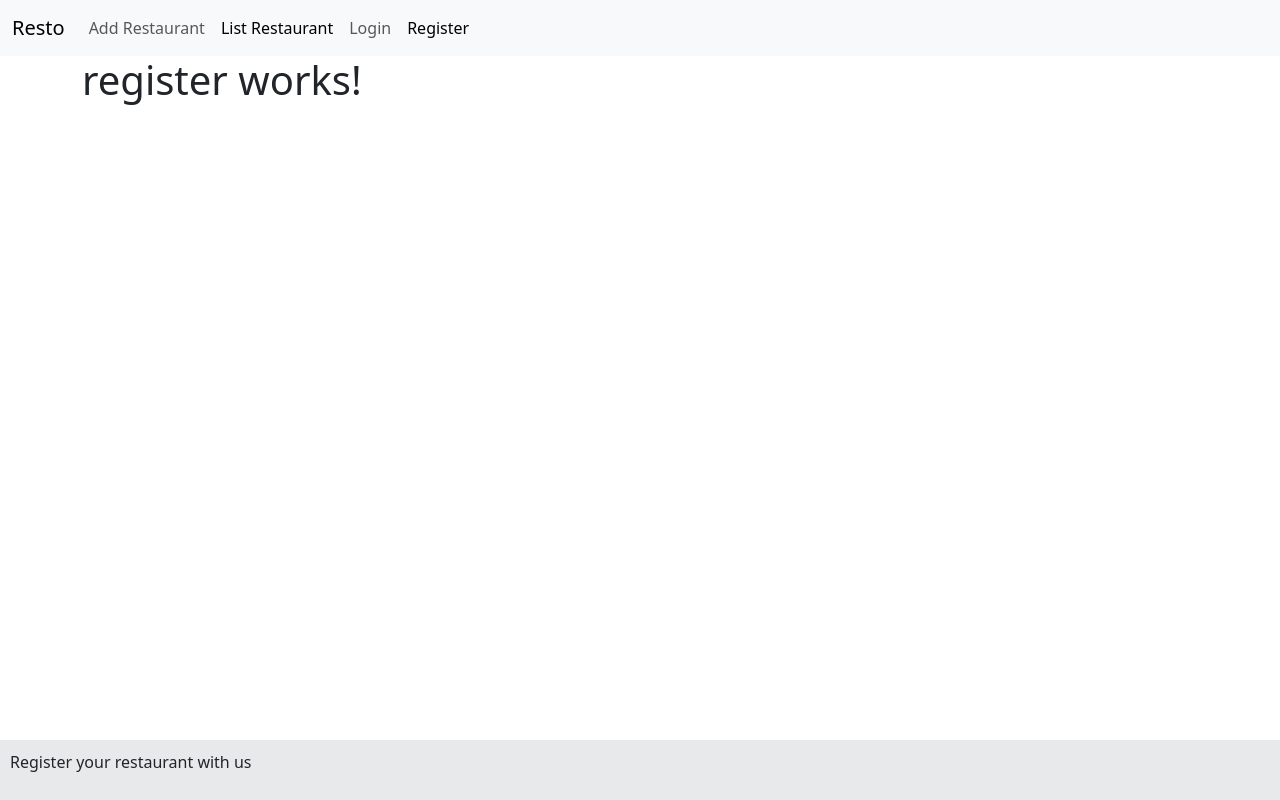
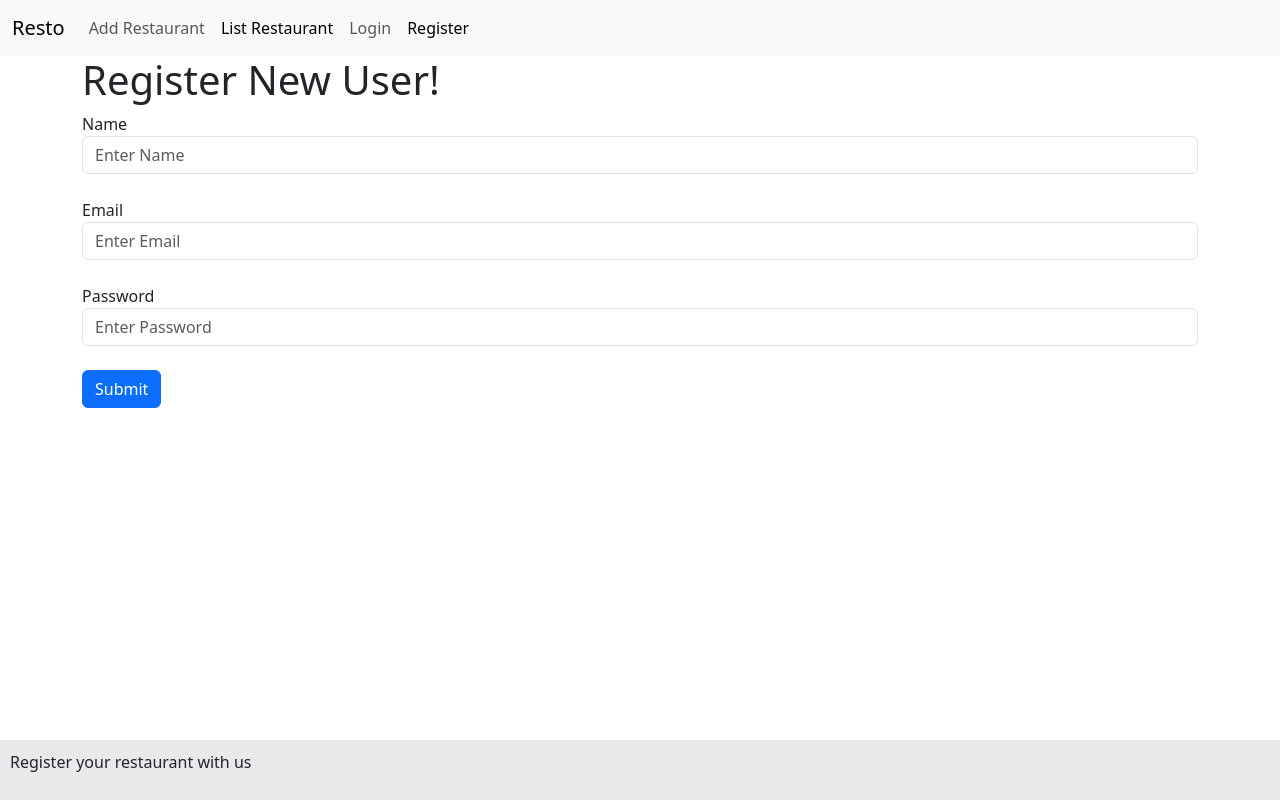
Before and after one commit to nikolay-rusev/resto, an Angular app: page /register in a window 1280 px wide. Built offline with nearby package versions, Linux system fonts and the light colour scheme.

Commit message:
Angular project #13 Register new User

```diff
--- a/db/db.json
+++ b/db/db.json
@@ -30,5 +30,19 @@
       "address": "Otec Paisii 5",
       "id": 5
     }
+  ],
+  "users": [
+    {
+      "name": "test",
+      "email": "kfc@test.com",
+      "password": "test",
+      "id": 1
+    },
+    {
+      "name": "anil",
+      "email": "anil@test.com",
+      "password": "test",
+      "id": 2
+    }
   ]
 }
--- a/src/app/register/register.component.html
+++ b/src/app/register/register.component.html
@@ -1 +1,44 @@
-<h1>register works!</h1>
+<h1>Register New User!</h1>
+<div *ngIf="alert" class="alert alert-success alert-dismissible fade show" role="alert">
+  <strong>Success!</strong> You have been registered.
+  <button (click)="closeAlert()" type="button" class="btn-close" data-bs-dismiss="alert" aria-label="Close"></button>
+</div>
+<form [formGroup]="register" (ngSubmit)="collectUser()">
+  <div class="form-group">
+    <label>Name</label>
+    <input
+      name="name"
+      type="text"
+      class="form-control"
+      id="name"
+      placeholder="Enter Name"
+      formControlName="name"
+    />
+    <br />
+  </div>
+  <div class="form-group">
+    <label>Email</label>
+    <input
+      name="email"
+      type="text"
+      class="form-control"
+      id="email"
+      placeholder="Enter Email"
+      formControlName="email"
+    />
+    <br />
+  </div>
+  <div class="form-group">
+    <label>Password</label>
+    <input
+      name="password"
+      type="password"
+      class="form-control"
+      id="password"
+      placeholder="Enter Password"
+      formControlName="password"
+    />
+    <br />
+  </div>
+  <button type="submit" class="btn btn-primary">Submit</button>
+</form>
--- a/src/app/register/register.component.ts
+++ b/src/app/register/register.component.ts
@@ -1,10 +1,32 @@
-import { Component } from '@angular/core';
+import { Component, OnInit } from '@angular/core';
+import { FormControl, FormGroup } from '@angular/forms';
+import { RestoService } from '../resto.service';
 
 @Component({
   selector: 'app-register',
   templateUrl: './register.component.html',
-  styleUrls: ['./register.component.css']
+  styleUrls: ['./register.component.css'],
 })
-export class RegisterComponent {
+export class RegisterComponent implements OnInit {
+  alert = false;
+  register = new FormGroup({
+    name: new FormControl(''),
+    email: new FormControl(''),
+    password: new FormControl(''),
+  });
 
+  constructor(private resto: RestoService) {}
+  ngOnInit() {}
+
+  collectUser() {
+    console.warn(this.register.value);
+    this.resto.registerUser(this.register.value).subscribe((data) => {
+      console.warn('Result :', data);
+      this.alert = true;
+    });
+  }
+
+  closeAlert() {
+    this.alert = false;
+  }
 }
--- a/src/app/resto.service.ts
+++ b/src/app/resto.service.ts
@@ -6,6 +6,7 @@ import { HttpClient } from '@angular/common/http';
 })
 export class RestoService {
   url = 'http://localhost:3000/restaurants';
+  rootUrl = 'http://localhost:3000/';
   constructor(private http: HttpClient) {}
   getList() {
     return this.http.get(this.url);
@@ -19,7 +20,10 @@ export class RestoService {
   getCurrentResto(id: any) {
     return this.http.get(`${this.url}/${id}`);
   }
-  updateResto(id: any, data:any) {
-    return this.http.put(`${this.url}/${id}`,data);
+  updateResto(id: any, data: any) {
+    return this.http.put(`${this.url}/${id}`, data);
+  }
+  registerUser(data: any) {
+    return this.http.post(this.rootUrl + 'users', data);
   }
 }
```
